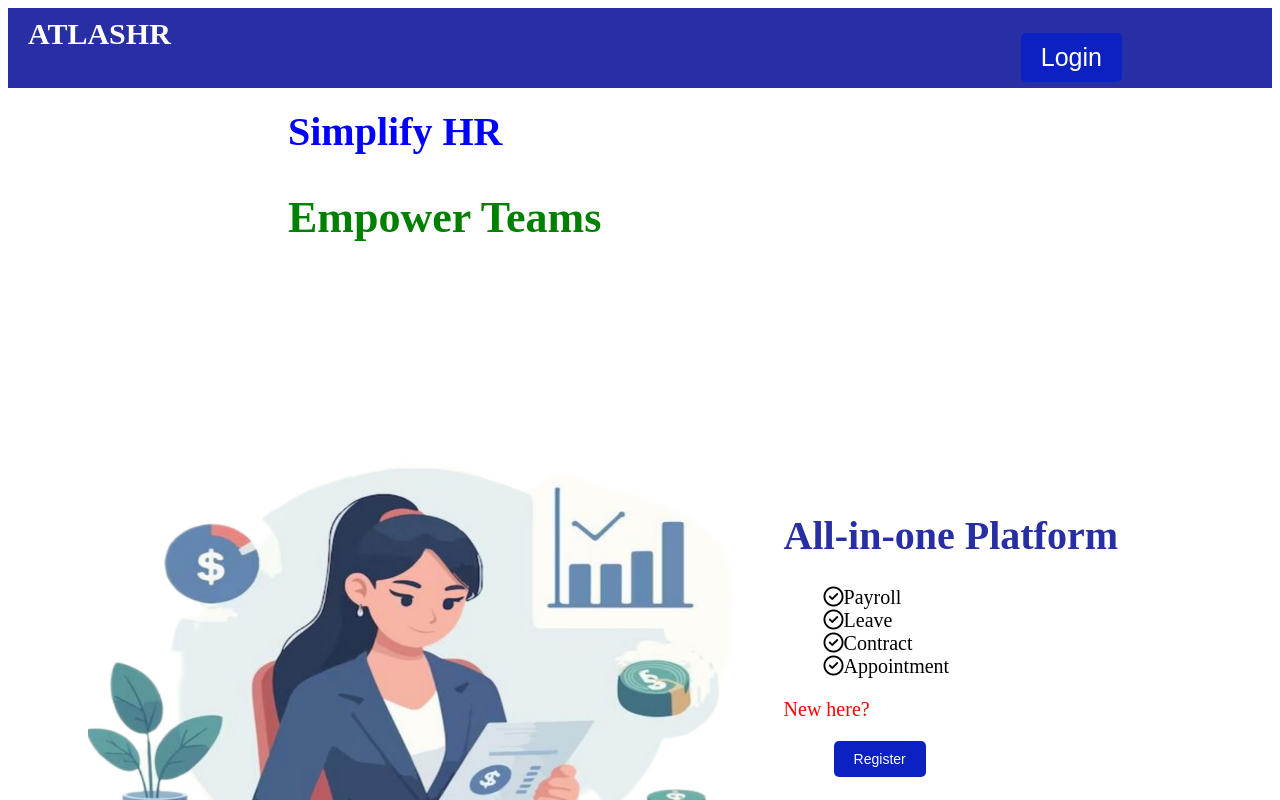
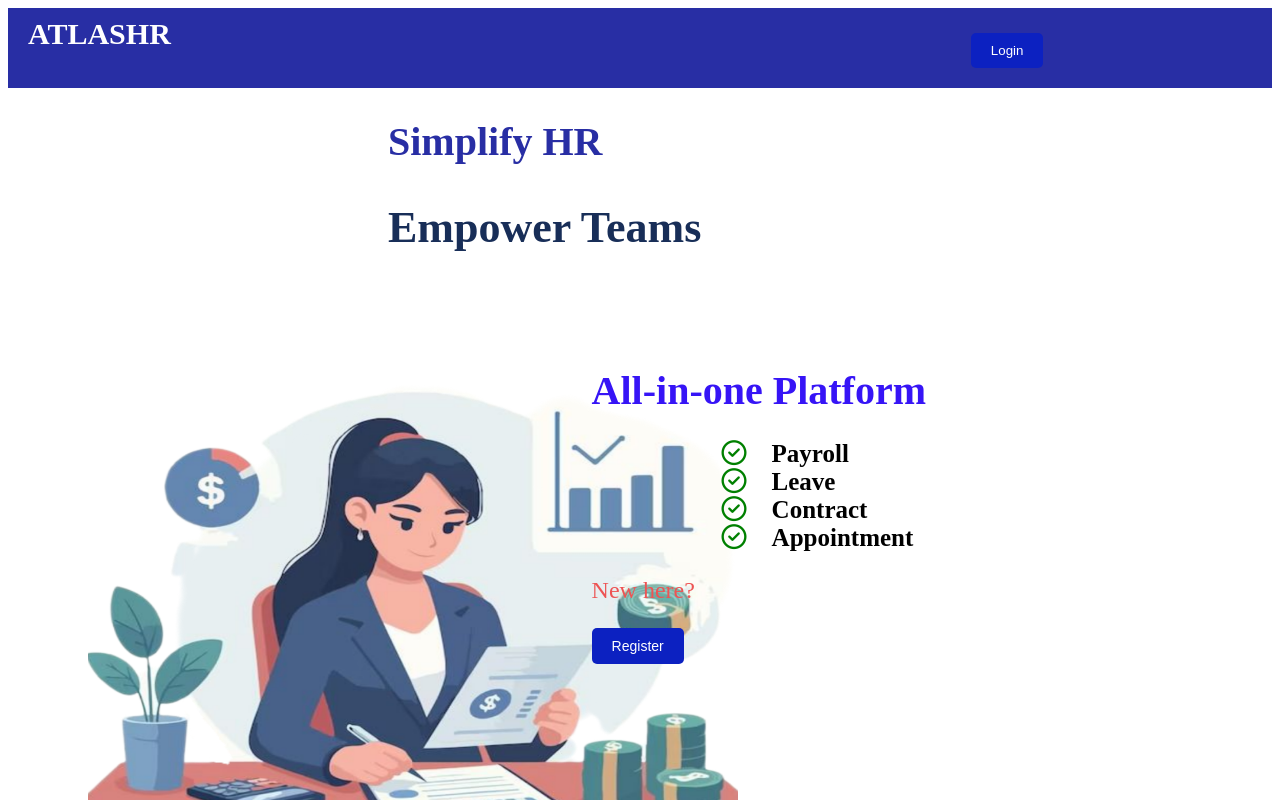
Before and after one commit to NetworkcoTeam/HR_Tool, a React (Create React App) app: page / in a window 1280 px wide. Shown: the top 800 px of the page. Built offline with nearby package versions, Linux system fonts and the light colour scheme.

Commit message:
Got rid of unnecessary button css

```diff
--- a/src/Pages/Landing.css
+++ b/src/Pages/Landing.css
@@ -5,35 +5,45 @@ width:650px;
 height:550px;
 margin-left: 20px;
 margin-right: 50px;
+margin-bottom: -105px;
 
 }
 
-.text{
-color:#282EA4;
+.list{
+color:black;
 margin-left: 70px;
 font:'poppins' sans-serif;
-padding-left: 320px;
+/*padding-left: 320px;*/
+font-size:25px;
+font-weight:bold;
+
 
 }
 
-.checkmark{
-width:40px;
+
+
+i {
+color:green;
+width:50px;
 margin-left: 20px;
+
 }
 
 
 .header-message{
-color:blue;
-margin-left: 280px;
+
+color:#282EA4;
+margin-left: 380px;
 font-size:40px;
 font-weight:bold;
-margin-top: 20px;
+margin-top: 30px;
 }
 
 h2{
-    color:green;
-    margin-left:280px;
+    color:#182E58;
+    margin-left:380px;
     font-size: 44px;
+    margin-bottom:-50px;
 }
 .Hero-grid{
     margin: 200px auto;
@@ -63,20 +73,20 @@ h2{
     font-size: 20px;
 }
 
-button{
-    border-radius: 20px;
-    font-size: 25px;
-    color:white;
-    padding: 24px;
-    padding-left:20px;
-    padding-right:20px;
-    margin-left:50px;
-}
+
 
 .title-platform{
-color:#282EA4;
+color:#3614F6;
+font-weight:bold;
+
 }
 
 p{
-    color:red;
+    color:#ED5454;
+    font-size:24px;
 }
+
+.registerButton{
+    padding: 30px;
+    font-size: 15px;
+}
```
